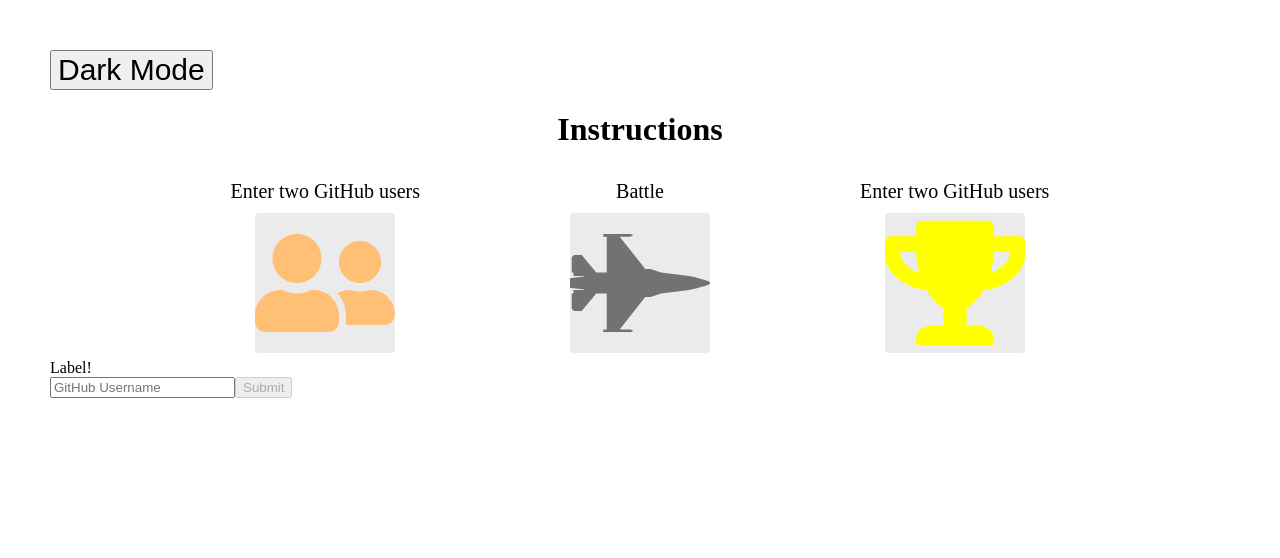
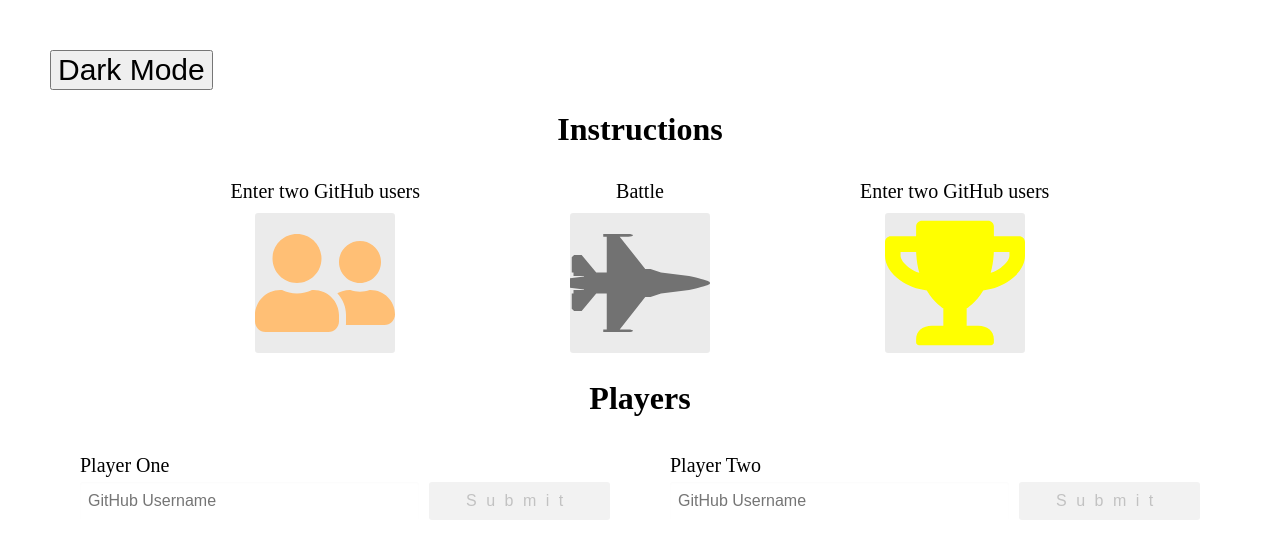
Before and after one commit to b20bharath/Game-of-Repositories-React-Application, a React app: page / in a window 1280 px wide. Built offline with nearby package versions, Linux system fonts and the light colour scheme.

Commit message:
Implementation of two player input tabs

```diff
--- a/Application/Components/Battle.js
+++ b/Application/Components/Battle.js
@@ -1,6 +1,32 @@
 import React from 'react'
-import { FaUserFriends,  FaFighterJet, FaTrophy } from 'react-icons/fa'
+import { FaUserFriends,  FaFighterJet, FaTrophy, FaTimesCircle } from 'react-icons/fa'
 import PropTypes from 'prop-types'
+
+
+function PlayerPreview({username,onReset,label}){
+    return (
+        <div className="column player">
+            <h3 className="player-label">{label}</h3>
+            <div className="row bg-light">
+                <div className="player-info">
+                    <img
+                    className="avatar-small"
+                    src={`https://github.com/${username}.png?size=200`}
+                    alt={`Avatar for ${username}`} />
+                    <a className="link" href={`https://github.com/${username}`}>{username}</a>
+                </div>
+                <button className="btn-clear flex-center" onClick={onReset}>
+                    <FaTimesCircle color='rgb(194,57,42)'/>
+                </button>
+            </div>
+        </div>
+    )
+}
+PlayerPreview.propTypes={
+    username : PropTypes.string.isRequired,
+    onReset : PropTypes.func.isRequired,
+    label : PropTypes.string.isRequired
+}
 
 class PlayerInput extends React.Component {
     constructor(props){
@@ -26,6 +52,7 @@ class PlayerInput extends React.Component {
     }
 
     render(){
+
         return (
             <form className="column player" onSubmit={this.handleSubmit}>
                 <label htmlFor='username' className='player-label'>
@@ -58,12 +85,48 @@ PlayerInput.propTypes = {
 export default class Battle extends React.Component{
     constructor(props){
         super(props)
+
+        this.state={
+            playerOne: null,
+            playerTwo: null
+        }
+
+        this.handleSubmit = this.handleSubmit.bind(this)
+        this.handleReset = this.handleReset.bind(this)
     }
+
+    handleSubmit(id,player){
+        this.setState({
+            [id]:player
+        })
+    }
+
+    handleReset(id){
+        this.setState({
+            [id]:null
+        })
+    }
+
     render(){
+        const {playerOne,playerTwo} = this.state
         return (
             <React.Fragment>
                 <Instructions />
-                <PlayerInput label='Label!' onSubmit={(value)=>console.log('value',value)}/>
+
+                <div className="players-container">
+                    <h1 className="center-text header-lg">Players</h1>
+                    <div className="row space-around">
+                        {playerOne === null ? (
+                            <PlayerInput label='Player One' onSubmit={(player)=> this.handleSubmit('playerOne',player)} />
+                        ) : <PlayerPreview username={playerOne} label={'Player one'} onReset={()=> this.handleReset('playerOne')} />}
+                        {playerTwo === null ? (
+                            <PlayerInput label='Player Two' onSubmit={(player)=> this.handleSubmit('playerTwo',player)} />
+                        ) : <PlayerPreview username={playerTwo} label={'Player Two'} onReset={()=> this.handleReset('playerTwo')} />}
+                    </div>
+                </div>
+
+                {}
+
             </React.Fragment>
         )
     }
--- a/Application/index.css
+++ b/Application/index.css
@@ -128,3 +128,81 @@ li{
     padding:40;
     border-radius: 3px;
 }
+
+.column{
+    display: flex;
+    flex-direction: column;
+}
+
+.player{
+    flex: 1;
+    margin: 0 20px;
+    padding: 10px;
+}
+
+.player-label{
+    font-size: 20px;
+    margin: 5px 0;
+    font-weight: 300;
+}
+
+.row{
+    display: flex;
+    flex-direction: row;
+}
+
+.player-inputs input{
+    padding: 8px;
+    font-size: 16px;
+    flex: 2;
+    border-radius: 3px;
+    border: none;
+    box-shadow: inset 0 1px 2px rgba(0,0,0,0.02);
+}
+
+.player-inputs button {
+    flex: 1;
+    margin-left: 10px;
+}
+
+.btn{
+    padding: 10px;
+    text-decoration: uppercase;
+    letter-spacing: .25cm;
+    border-radius: 3px;
+    border: none;
+    font-size: 16px;
+    display: flex;
+    justify-content: center;
+    align-items: center;
+    max-width: 200px;
+}
+
+.btn-dark{
+    color: #e6e6e6;
+    background: #141414;
+}
+
+.btn-dark:disabled{
+    background: #f2f2f2;
+    color: #c2c2c2;
+}
+
+.avatar-small{
+    width: 55px;
+    height: 55px;
+    border-radius: 50%;
+}
+
+.player-info{
+    display: flex;
+    flex: 1;
+    align-items: center;
+    font-size: 20px;
+    padding: 10px;
+
+}
+
+.player-info link{
+    margin-left: 10px;
+}
```
Also changed, not shown: Application/Components/Report.js (added, +11 -0 lines).
